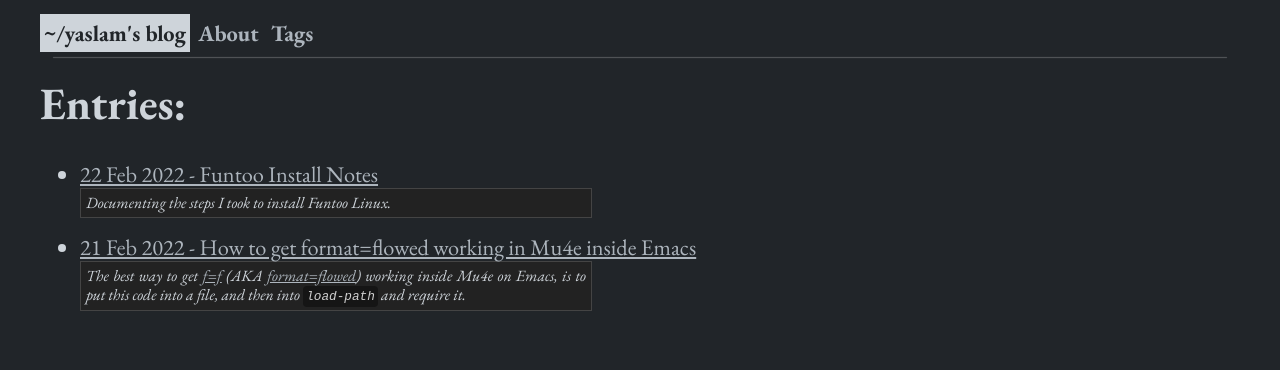
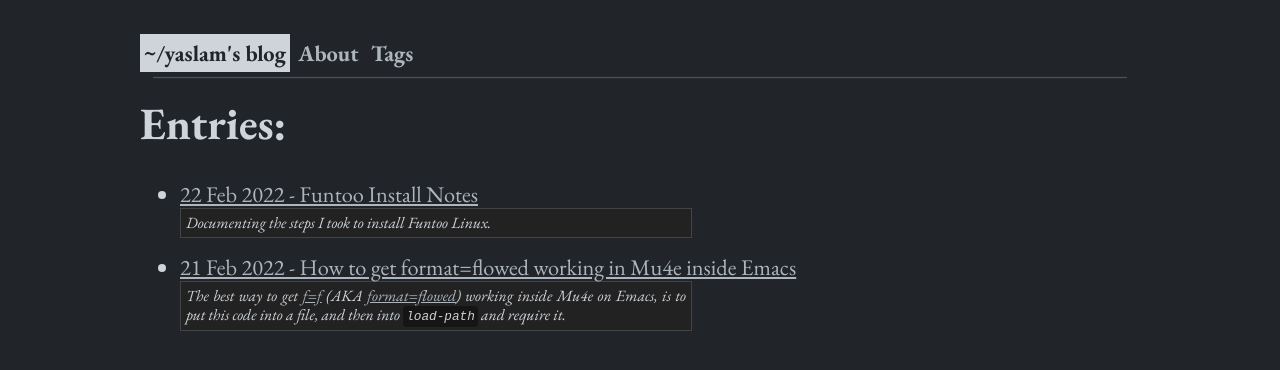
Before and after one commit to yusi1/yaslamblog, a Jekyll site: the page built from index.html, in a window 1280 px wide. Shown: the top 370 px of the page. Built offline with Jekyll 4.4.1, drawn with Linux system fonts in a browser that asks for light colours.

Commit message:
main.sass: Change "body" padding to 20px, max-width to 1000px

```diff
--- a/_sass/main.sass
+++ b/_sass/main.sass
@@ -12,8 +12,8 @@ body
   background-color: #212529
   color: #ced4da
   margin: 20px auto
-  max-width: 1200px
-  padding: 0
+  max-width: 1000px
+  padding: 20px
   line-height: 1.2
 
 .highlight
```
